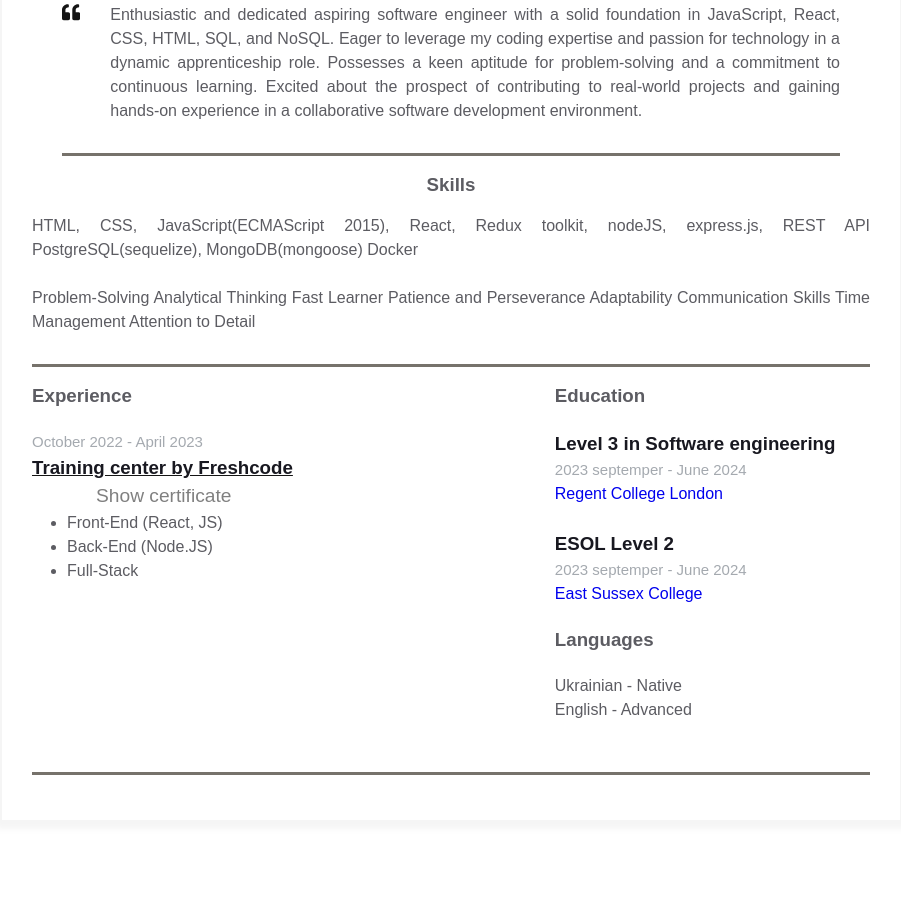
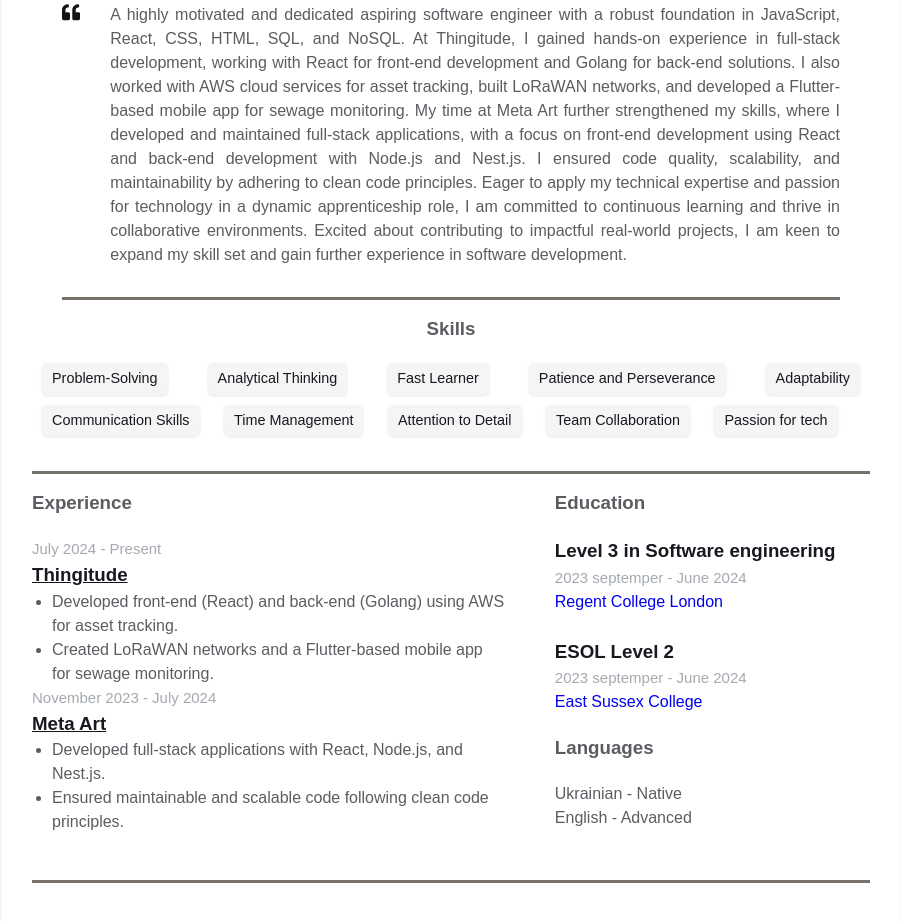
Before and after one commit to benstize/homepage, a plain HTML site: page index.html in a window 1280 px wide. Shown: the part 679-1600 px from the top of the page, without its empty margins (189-1090 px from the left). Before the commit the page ends 1550 px from the top, so only its background shows below. Drawn offline with Linux system fonts and the light colour scheme.

Commit message:
Update 04.12.2024

```diff
--- a/index.html
+++ b/index.html
@@ -229,15 +229,7 @@
                     </svg>
                   </div>
                   <p class="intro_text subShowing">
-                    Enthusiastic and dedicated aspiring software engineer with a
-                    solid foundation in JavaScript, React, CSS, HTML, SQL, and
-                    NoSQL. Eager to leverage my coding expertise and passion for
-                    technology in a dynamic apprenticeship role. Possesses a
-                    keen aptitude for problem-solving and a commitment to
-                    continuous learning. Excited about the prospect of
-                    contributing to real-world projects and gaining hands-on
-                    experience in a collaborative software development
-                    environment.
+                    A highly motivated and dedicated aspiring software engineer with a robust foundation in JavaScript, React, CSS, HTML, SQL, and NoSQL. At Thingitude, I gained hands-on experience in full-stack development, working with React for front-end development and Golang for back-end solutions. I also worked with AWS cloud services for asset tracking, built LoRaWAN networks, and developed a Flutter-based mobile app for sewage monitoring. My time at Meta Art further strengthened my skills, where I developed and maintained full-stack applications, with a focus on front-end development using React and back-end development with Node.js and Nest.js. I ensured code quality, scalability, and maintainability by adhering to clean code principles. Eager to apply my technical expertise and passion for technology in a dynamic apprenticeship role, I am committed to continuous learning and thrive in collaborative environments. Excited about contributing to impactful real-world projects, I am keen to expand my skill set and gain further experience in software development.
                   </p>
                 </div>
               </div>
@@ -248,16 +240,18 @@
               <div class="skills">
                 <h3 class="skills__header">Skills</h3>
                 <p class="skills__text">
-                  HTML, CSS, JavaScript(ECMAScript 2015), React, Redux toolkit,
-                  nodeJS, express.js, REST API PostgreSQL(sequelize),
-                  MongoDB(mongoose) Docker
+                  <span class="skills__item">Problem-Solving</span>
+                  <span class="skills__item">Analytical Thinking</span>
+                  <span class="skills__item">Fast Learner</span>
+                  <span class="skills__item">Patience and Perseverance</span>
+                  <span class="skills__item">Adaptability</span>
+                  <span class="skills__item">Communication Skills</span>
+                  <span class="skills__item">Time Management</span>
+                  <span class="skills__item">Attention to Detail</span>
+                  <span class="skills__item">Team Collaboration</span>
+                  <span class="skills__item">Passion for tech</span>
                 </p>
-                <br />
-                <p class="skills__text">
-                  Problem-Solving Analytical Thinking Fast Learner Patience and
-                  Perseverance Adaptability Communication Skills Time Management
-                  Attention to Detail
-                </p>
+
               </div>
             </div>
           </div>
@@ -266,31 +260,32 @@
               <div class="main-info fh">
                 <div class="experiences">
                   <h3 class="experiences__header">Experience</h3>
+
+                  <!-- Thingitude -->
                   <div class="experiences__company">
                     <div class="experiences__company-header">
-                      <span class="experiences__company-header-durability"
-                        >October 2022 - April 2023</span
-                      >
-                      <h3 class="experiences__company-header-name">
-                        Training center by Freshcode
-                      </h3>
-                      <a href="#popup" class="popup-link">
-                        <span
-                          class="experiences__company-certificate popup__link"
-                          >Show certificate</span
-                        >
-                      </a>
+                      <span class="experiences__company-header-durability">July 2024 - Present</span>
+                      <h3 class="experiences__company-header-name">Thingitude</h3>
                     </div>
+                    <ul class="experiences__company-project-responsibilities">
+                      <li>Developed front-end (React) and back-end (Golang) using AWS for asset tracking.</li>
+                      <li>Created LoRaWAN networks and a Flutter-based mobile app for sewage monitoring.</li>
+                    </ul>
+                  </div>
 
-                    <div class="experiences__company-project">
-                      <ul class="experiences__company-project-responsibilities">
-                        <li>Front-End (React, JS)</li>
-                        <li>Back-End (Node.JS)</li>
-                        <li>Full-Stack</li>
-                      </ul>
+                  <!-- Meta Art -->
+                  <div class="experiences__company">
+                    <div class="experiences__company-header">
+                      <span class="experiences__company-header-durability">November 2023 - July 2024</span>
+                      <h3 class="experiences__company-header-name">Meta Art</h3>
                     </div>
+                    <ul class="experiences__company-project-responsibilities">
+                      <li>Developed full-stack applications with React, Node.js, and Nest.js.</li>
+                      <li>Ensured maintainable and scalable code following clean code principles.</li>
+                    </ul>
                   </div>
                 </div>
+
                 <div class="additional-info fv">
                   <div class="additional-info__education">
                     <h3 class="additional-info__education-header">Education</h3>
--- a/styles.css
+++ b/styles.css
@@ -369,3 +369,14 @@ body.lock {
 a {
   text-decoration: none;
 }
+.skills__item {
+  display: inline-block;
+  margin: 5px 10px;
+  padding: 5px 10px;
+  background-color: #f5f5f5;
+  border-radius: 5px;
+  color: var(--primary-text-color);
+  font-size: 0.9rem;
+  box-shadow: 0 1px 3px rgba(0, 0, 0, 0.1);
+  text-align: center;
+}
```
